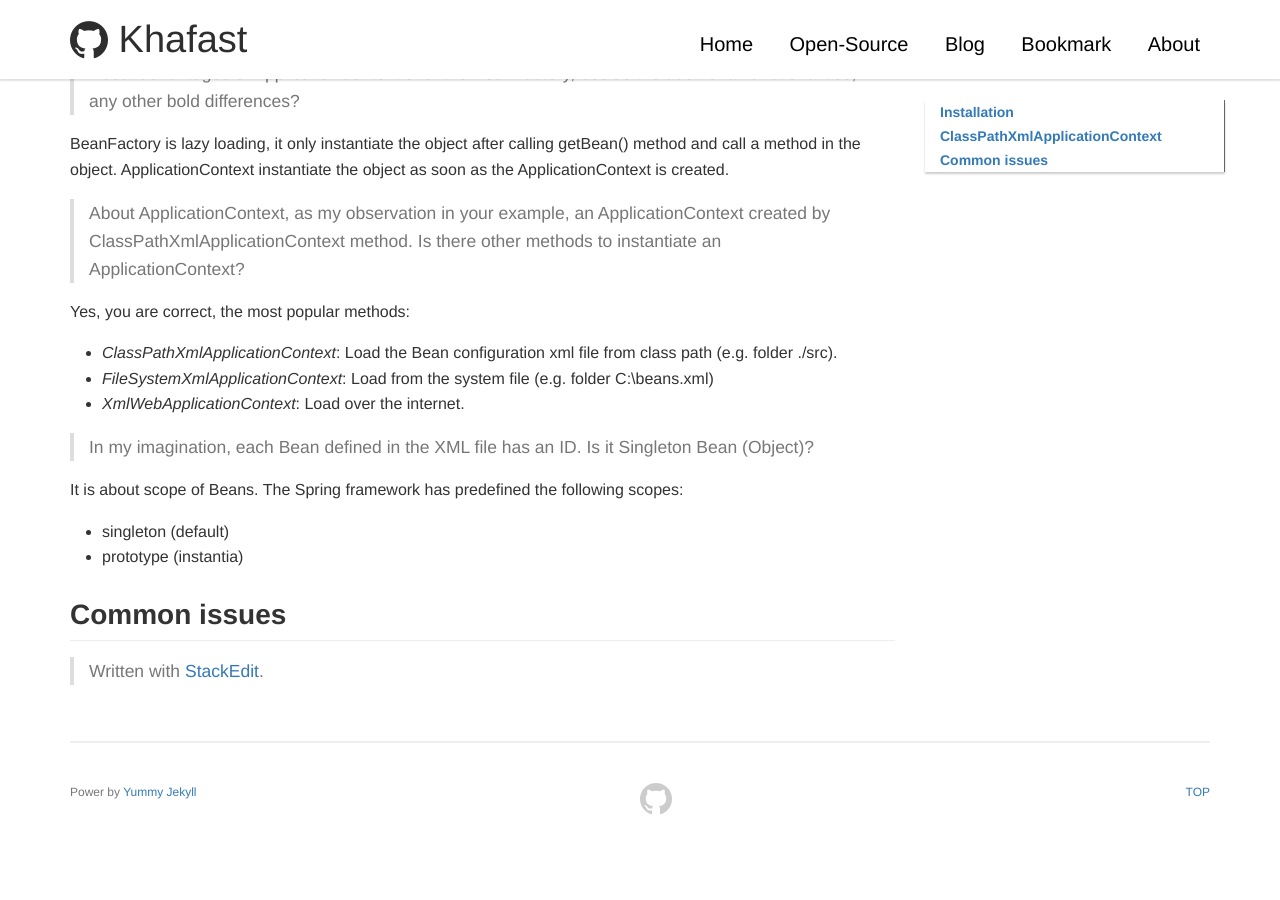
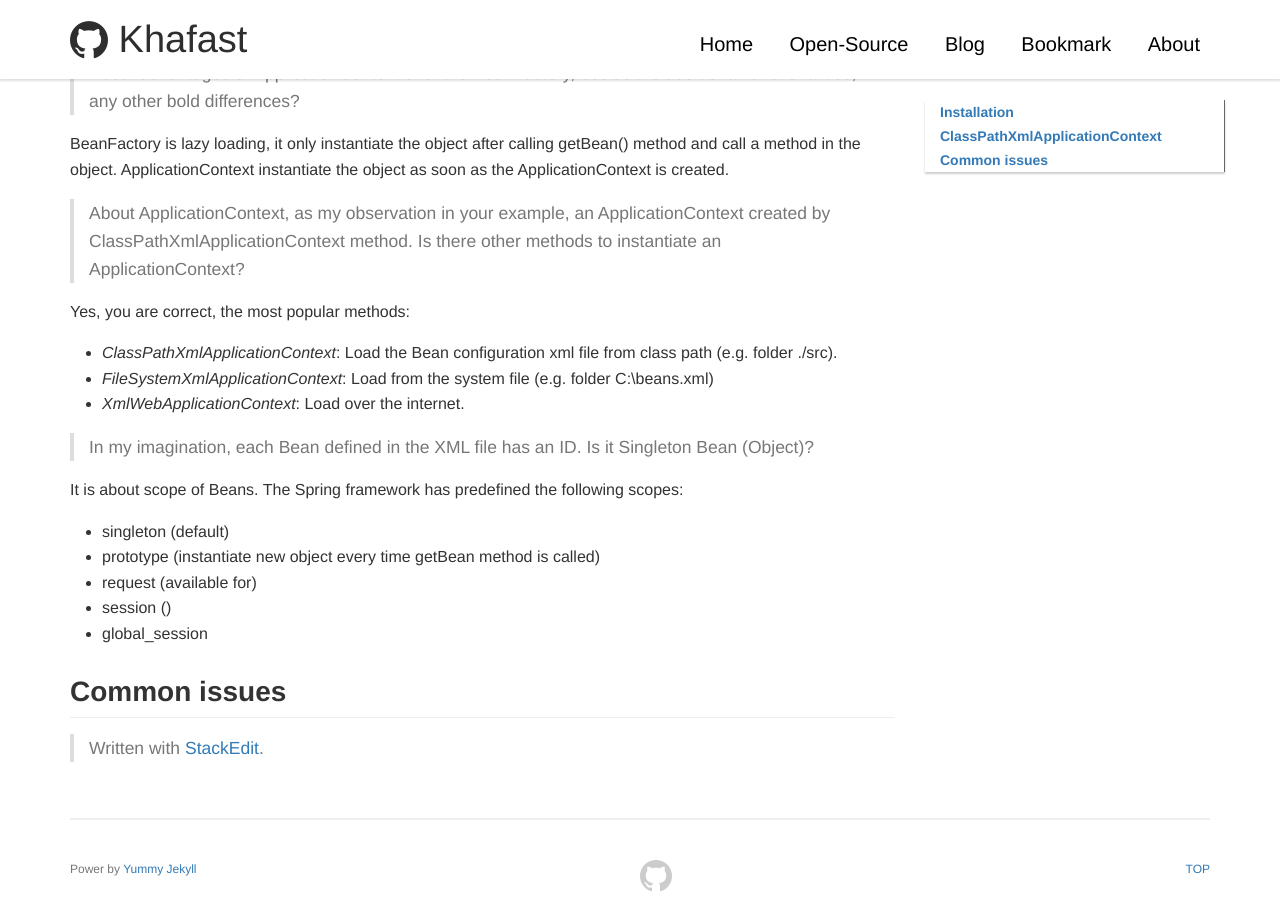
Before and after one commit to khafast/khafast.github.io, a Jekyll site: the page built from _posts/2018/2018-12-22-Overview-Java-Spring-MVC.md, in a window 1280 px wide and 900 px high, scrolled down 1536 px. Built offline with Jekyll 4.4.1, drawn with Linux system fonts in a browser that asks for light colours; our own code applies the rules of GitHub Pages for plain Markdown files; comment, search, counter and statistics services are not loaded; before the commit the page ends 2359 px from its top, so only the background shows below that.

Commit message:
_posts/2018/2018-12-22-Overview-Java-Spring-MVC.md updated from https://stackedit.io/

```diff
--- a/_posts/2018/2018-12-22-Overview-Java-Spring-MVC.md
+++ b/_posts/2018/2018-12-22-Overview-Java-Spring-MVC.md
@@ -61,13 +61,16 @@ Yes, you are correct,  the most popular methods:
 It is about scope of Beans. The Spring framework has predefined the following scopes:
 
  - singleton (default)
- - prototype (instantia)
+ - prototype (instantiate new object every time getBean method is called)
+ - request (available for)
+ - session ()
+ - global_session
 
 ## Common issues
 
 > Written with [StackEdit](https://stackedit.io/).
 <!--stackedit_data:
-eyJoaXN0b3J5IjpbMTU2ODg3NjcyNyw1ODgxNDIwOTQsLTEwMD
-c0MzYzOTUsLTE4NjUwMzE2NDQsLTExOTY3MTQ3MzYsLTg2MDU3
-MDA4NywxNDY5NzI3OTA4XX0=
+eyJoaXN0b3J5IjpbNTkzNTQ0NDIzLDU4ODE0MjA5NCwtMTAwNz
+QzNjM5NSwtMTg2NTAzMTY0NCwtMTE5NjcxNDczNiwtODYwNTcw
+MDg3LDE0Njk3Mjc5MDhdfQ==
 -->
```
